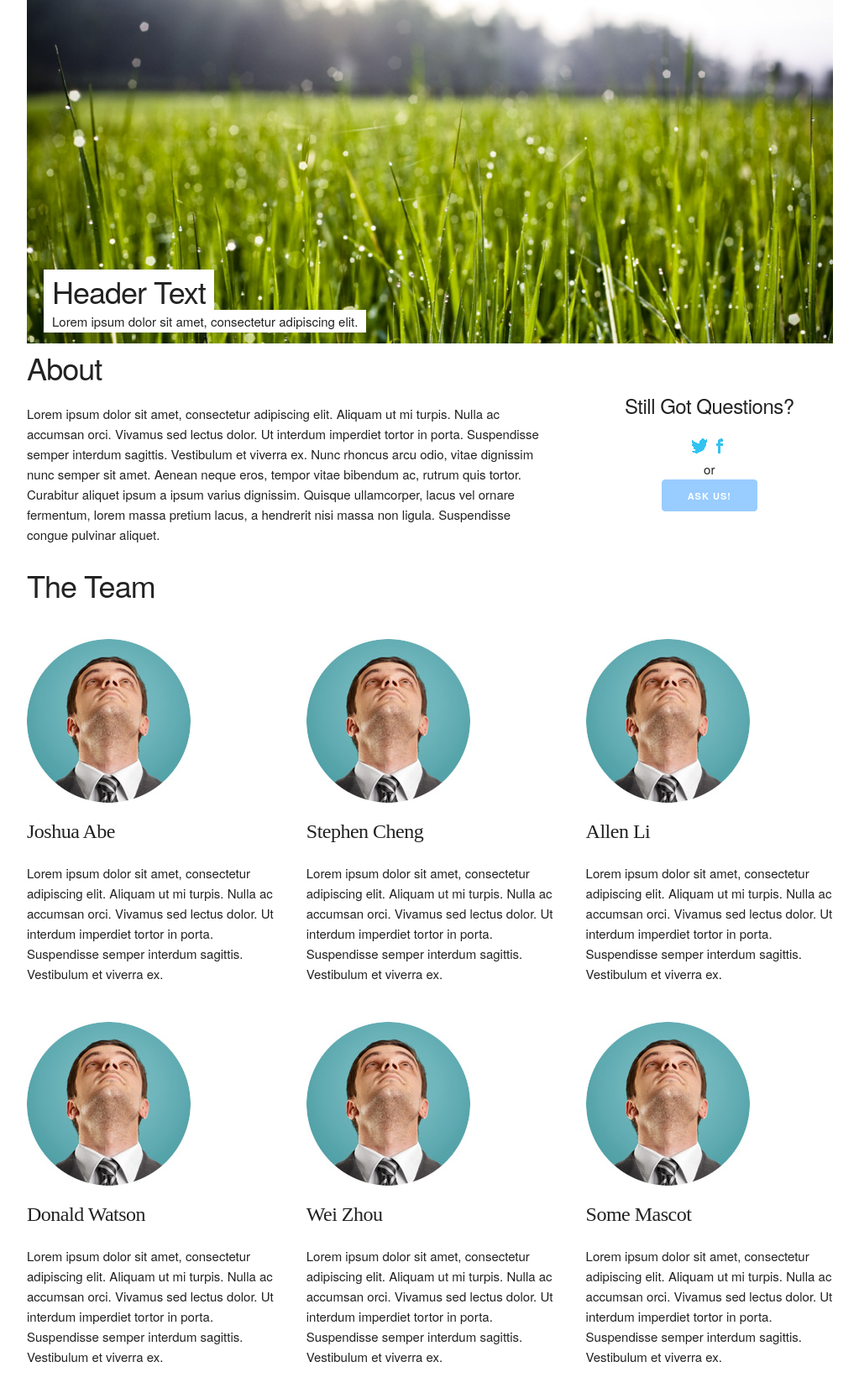
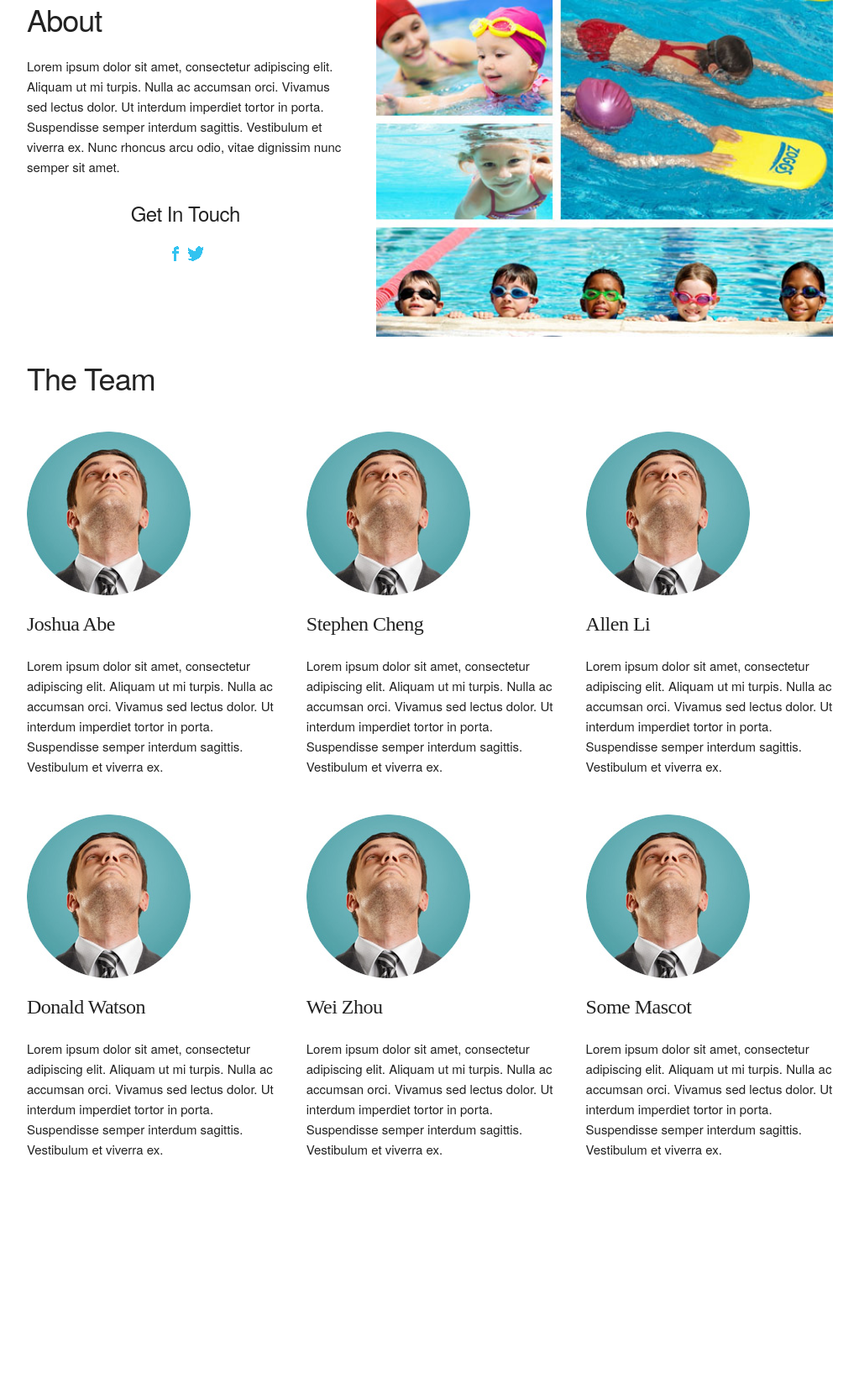
Before and after one commit to Xeltide/project1536, a PHP site: page /about.html in a window 1280 px wide. Shown: the whole page at 84% size, without its empty margins (128-1151 px from the left). After the commit the page ends 1375 px from the top, so only its background shows below. Run offline with PHP 8.4, Linux system fonts and the light colour scheme.

Commit message:
Added an image to about page

```diff
--- a/about.html
+++ b/about.html
@@ -37,32 +37,23 @@
 
   <!-- JUMBOTRON HEADER -->
 
-  <div class="container" id="jumbotron">
-    <div class="row">
-      <div class="twelve columns">
-        <img id="jumboImg" alt="" src="images/field.jpg">
-      </div>
-      <div class="twelve columns" id="jumbotronHeader">
-        <h3>Header Text</h3>
-        <div><p>Lorem ipsum dolor sit amet, consectetur adipiscing elit.</p></div>
-      </div>
-    </div>
-  </div>
 
   <!-- ABOUT -->
 
   <div class="container" id="aboutContainer">
     <div class="row">
-      <div class="eight columns" id="aboutSite">
+      <div class="five columns" id="aboutSite">
         <h3>About</h3>
-        <p>Lorem ipsum dolor sit amet, consectetur adipiscing elit. Aliquam ut mi turpis. Nulla ac accumsan orci. Vivamus sed lectus dolor. Ut interdum imperdiet tortor in porta. Suspendisse semper interdum sagittis. Vestibulum et viverra ex. Nunc rhoncus arcu odio, vitae dignissim nunc semper sit amet. Aenean neque eros, tempor vitae bibendum ac, rutrum quis tortor. Curabitur aliquet ipsum a ipsum varius dignissim. Quisque ullamcorper, lacus vel ornare fermentum, lorem massa pretium lacus, a hendrerit nisi massa non ligula. Suspendisse congue pulvinar aliquet.</p>
+        <p>Lorem ipsum dolor sit amet, consectetur adipiscing elit. Aliquam ut mi turpis. Nulla ac accumsan orci. Vivamus sed lectus dolor. Ut interdum imperdiet tortor in porta. Suspendisse semper interdum sagittis. Vestibulum et viverra ex. Nunc rhoncus arcu odio, vitae dignissim nunc semper sit amet.</p>
+
+        <div id="aboutSocial">
+          <h5>Get In Touch</h5>
+          <a href="#"><img src="images/facebook.gif" alt=""></a>
+          <a href="#"><img src="images/twitter.gif" alt=""></a>
+        </div>
       </div>
-      <div class="four columns" id="aboutContact">
-        <h5>Still Got Questions?</h5>
-        <a href="#"><img src="images/twitter.gif" alt="Twitter"></a>
-        <a href="#"><img src="images/facebook.gif" alt="Facebook"></a><br>
-        or<br>
-        <a href="#" class="button button-primary">Ask Us!</a>
+      <div class="seven columns" id="aboutImage">
+        <img src="images/swim_lessons_collage.jpg" alt="">
       </div>
     </div>
 
--- a/css/about.css
+++ b/css/about.css
@@ -1,35 +1,20 @@
-/* JUMOBOTRON HEADER BLOCK */
-#jumbotron {} /* TODO: add height || ELSE: image fails to load = breaks page */
-#jumboImg {
+
+#aboutContainer {}
+#aboutSite {
+	margin-bottom: 2rem;
+}
+#aboutSocial {
+	text-align: center;
+}
+#aboutImage {
+	text-align: right;
+	margin-bottom: 2rem;
+}
+#aboutImage img {
 	width: 100%;
 }
-#jumbotronHeader {
-	position: absolute;
-	bottom: 2rem;
-	padding-left: 2rem;
-}
-#jumbotronHeader h3 {
-	background-color: #ffffff;
-	padding: 0 1rem 0 1rem;
-	display: inline;
-}
-#jumbotronHeader p {
-	background-color: #ffffff;
-	padding: .2em 1rem .2em 1rem;
-	min-width: 1px;
-	display: inline;
-}
-@media (min-width: 550px) { /* TODO: small image for small screens */
-	#jumbotronHeader {
-		/*bottom: 7rem;*/
-	}
-}
-
-/* HOME MENU ITEMS */
-#aboutContainer {}
-#aboutSite {}
 #aboutContact {
-	text-align: center;
+	margin-bottom: 2rem;
 }
 .aboutMember {
 	margin-top: 2rem;
@@ -44,6 +29,9 @@
 .memberPhoto img {}
 @media (min-width: 550px) { /* TODO: small image for small screens */
 	#aboutContact {
-		margin-top: 5rem;
+		margin-top: 5.2rem;
+	}
+	#aboutContact {
+		text-align: center;
 	}
 }
```
Also changed, not shown: images/swim_lessons_collage.jpg (added).
